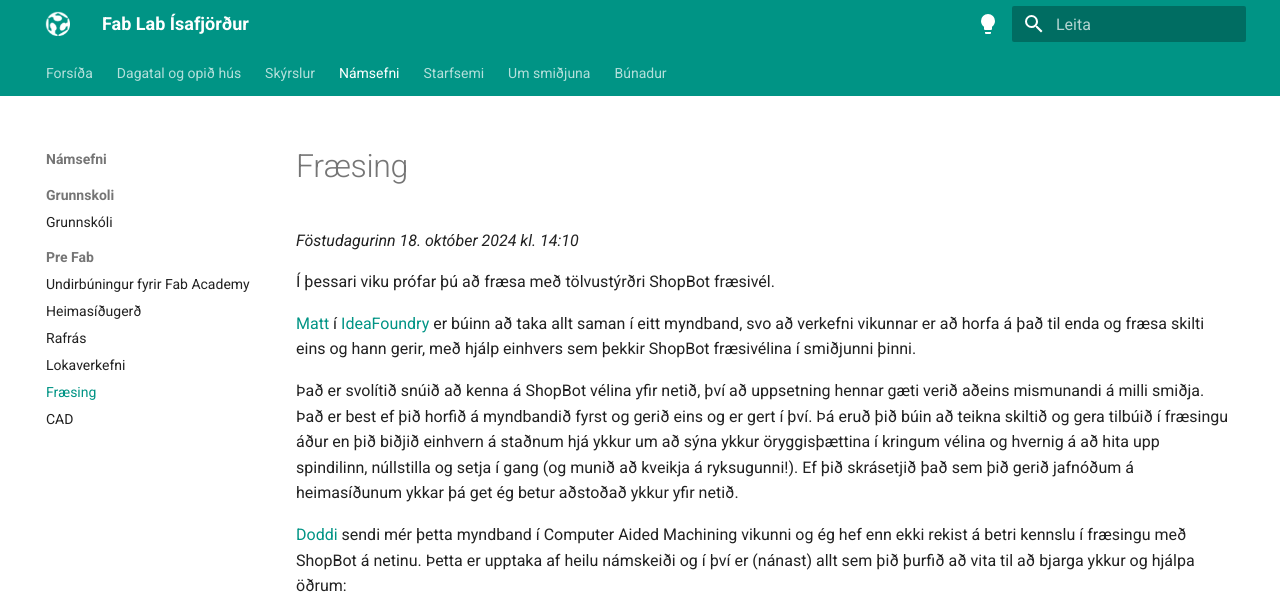
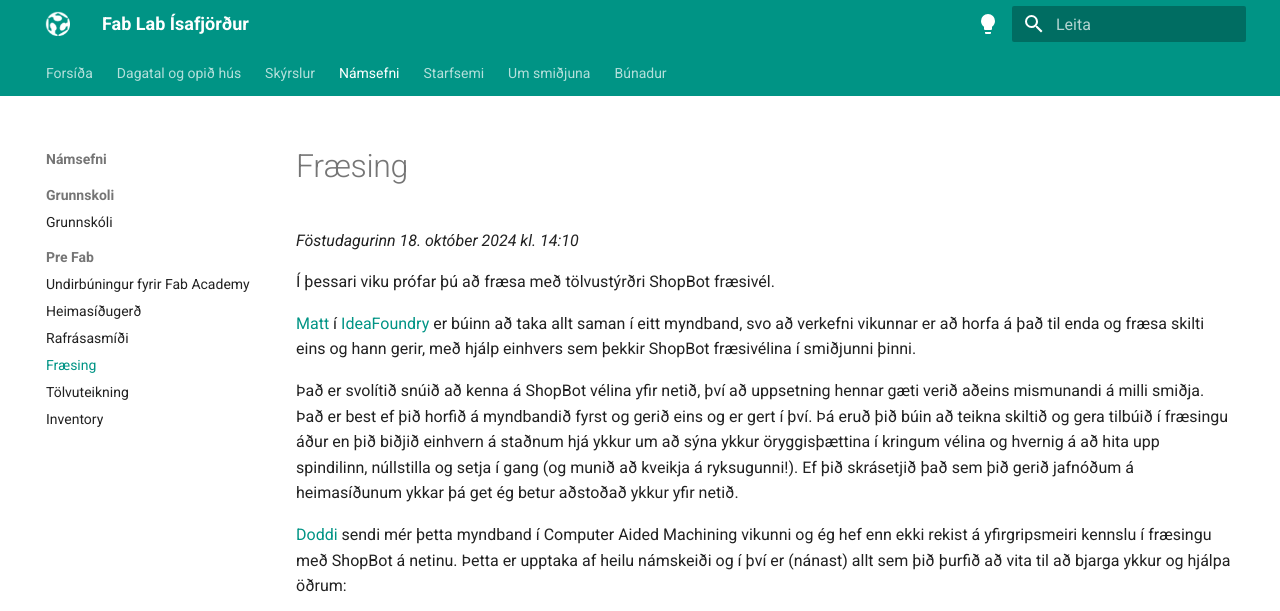
Before and after one commit to fablabisastaff/fabisa_site, an MkDocs documentation site: the page built from docs/Námsefni/Pre-Fab/3-fraesing.md, in a window 1280 px wide and 1025 px high, cut to the strip 0-611 px from the top of the window. Built offline with MkDocs 1.6.1 and Material for MkDocs 9.7.7, drawn with Linux system fonts in a browser that asks for light colours.

```diff
--- a/docs/Námsefni/Pre-Fab/4-fraesing.md
+++ b/docs/Námsefni/Pre-Fab/3-fraesing.md
@@ -8,6 +8,6 @@
 
 Það er svolítið snúið að kenna á ShopBot vélina yfir netið, því að uppsetning hennar gæti verið aðeins mismunandi á milli smiðja. Það er best ef þið horfið á myndbandið fyrst og gerið eins og er gert í því. Þá eruð þið búin að teikna skiltið og gera tilbúið í fræsingu áður en þið biðjið einhvern á staðnum hjá ykkur um að sýna ykkur öryggisþættina í kringum vélina og hvernig á að hita upp spindilinn, núllstilla og setja í gang (og munið að kveikja á ryksugunni!). Ef þið skrásetjið það sem þið gerið jafnóðum á heimasíðunum ykkar þá get ég betur aðstoðað ykkur yfir netið.
 
-[Doddi](https://fabacademy.org/archives/2015/eu/students/gunnarsson.thorarinn_b.b/index.html){:rel="nofollow"} sendi mér þetta myndband í Computer Aided Machining vikunni og ég hef enn ekki rekist á betri kennslu í fræsingu með ShopBot á netinu. Þetta er upptaka af heilu námskeiði og í því er (nánast) allt sem þið þurfið að vita til að bjarga ykkur og hjálpa öðrum:
+[Doddi](https://fabacademy.org/archives/2015/eu/students/gunnarsson.thorarinn_b.b/index.html){:rel="nofollow"} sendi mér þetta myndband í Computer Aided Machining vikunni og ég hef enn ekki rekist á yfirgripsmeiri kennslu í fræsingu með ShopBot á netinu. Þetta er upptaka af heilu námskeiði og í því er (nánast) allt sem þið þurfið að vita til að bjarga ykkur og hjálpa öðrum:
 
 <iframe width="560" height="315" src="https://www.youtube.com/embed/pGVNDf1vgSI?si=ySWpHLqb71uaXq46" title="YouTube video player" frameborder="0" allow="accelerometer; autoplay; clipboard-write; encrypted-media; gyroscope; picture-in-picture; web-share" referrerpolicy="strict-origin-when-cross-origin" allowfullscreen></iframe>
--- a/docs/Námsefni/Pre-Fab/5-cad.md
+++ b/docs/Námsefni/Pre-Fab/4-tolvuteikning.md
@@ -1,8 +1,8 @@
-# CAD
+# Tölvuteikning
 
 *Föstudagurinn 8. nóvember 2024 kl. 14:10*
 
-Eitt af því sem Fab Academy nemendur eiga í mestum vandræðum með, en gefur þeim jafnframt mesta frelsið þegar þeir ná tökum á því, er CAD. Við skulum taka hana fyrir í þessari viku.
+Eitt af því sem Fab Academy nemendur eiga í mestum vandræðum með, en gefur þeim jafnframt mesta frelsið þegar þeir ná tökum á því, er tölvuteikning. Við skulum taka hana fyrir í þessari viku.
 
 Það er frábært að læra að nota öll tækin í smiðjunni, en þú getur samt ekki smíðað allt sem þér dettur í hug fyrr en þú getur teiknað það. Eftir því sem þú byggir upp CAD hæfnina þína verða tækin í smiðjunni öflugri og þú getur betur hjálpað fólki sem kemur inn með alls konar hugmyndir.
 
```
Also changed, not shown: docs/Námsefni/Pre-Fab/2-rafrasasmidi.md (renamed from docs/Námsefni/Pre-Fab/2-rafras.md, +6 -2 lines), docs/Námsefni/Pre-Fab/3-lokaverkefni.md (deleted, +0 -7 lines), docs/Námsefni/Pre-Fab/5-inventory.md (added, +28 -0 lines).
